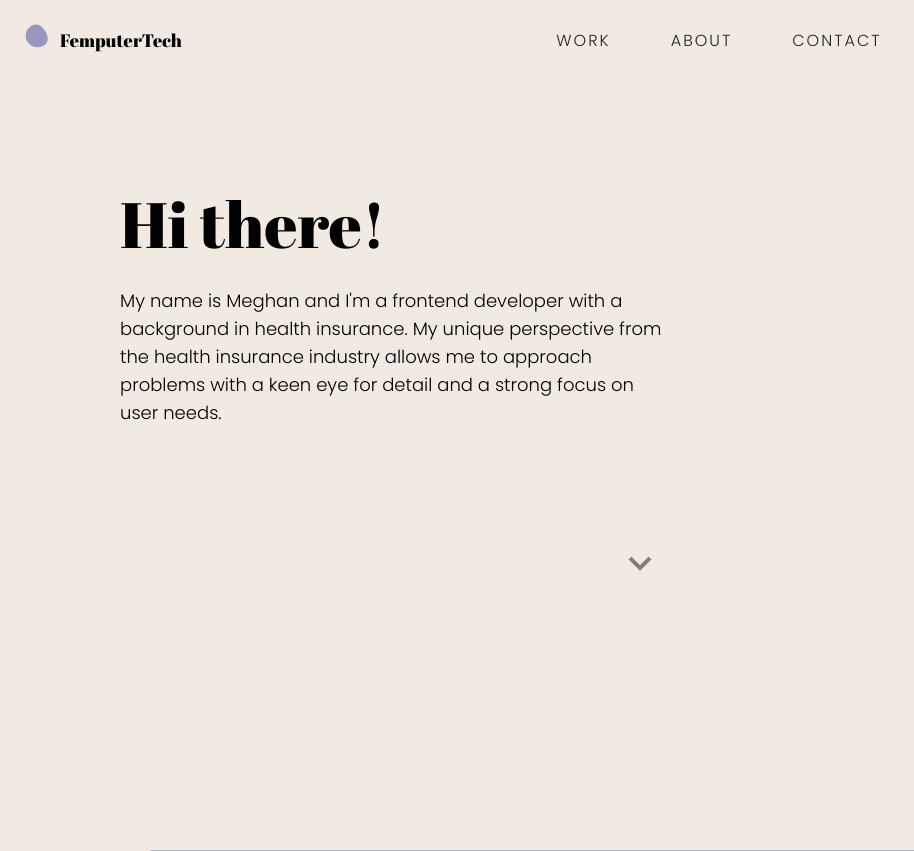
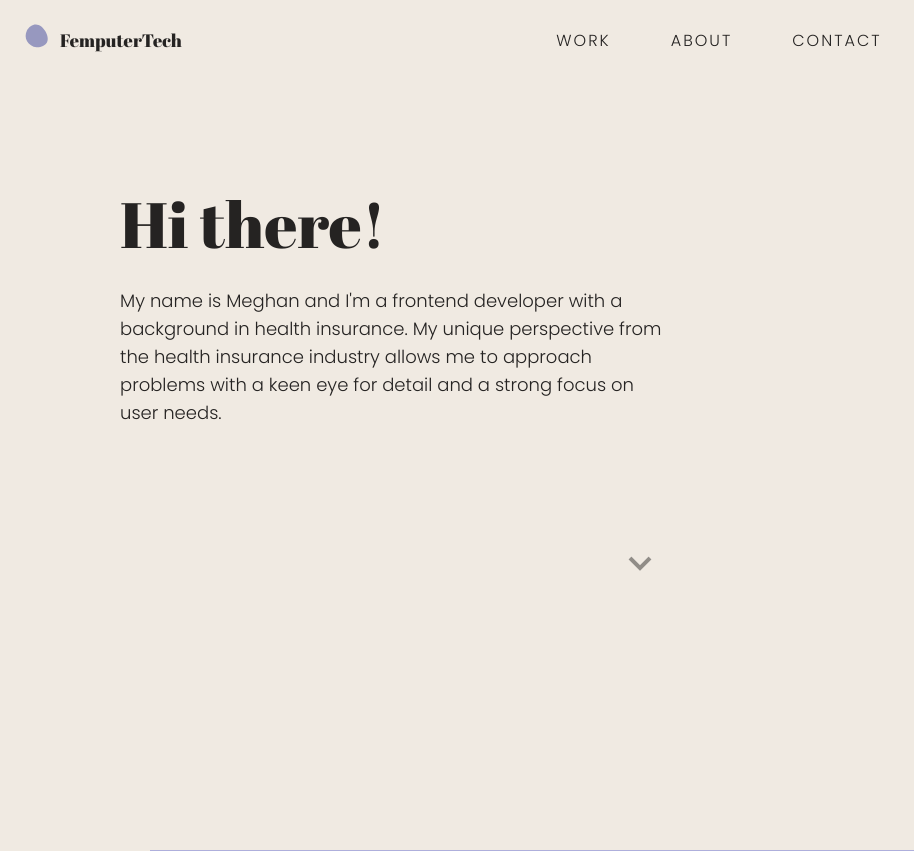
Before and after one commit to FemputerTech/MyWebsite, a Flask app: page / in a window 1280 px wide. Shown: the top 851 px of the page, without its empty margins (0-914 px from the left). Run offline with Flask 3, Linux system fonts and the light colour scheme; some libraries are stand-ins or nearby versions.

Commit message:
setup for dark mode and light mode

```diff
--- a/static/css/app.css
+++ b/static/css/app.css
@@ -3,7 +3,6 @@
 
 * {
   box-sizing: border-box;
-  font-family: "Poppins", "sans-serif";
   margin: 0;
   padding: 0;
 }
@@ -17,11 +16,19 @@
   --navbar-color: transparent;
   --hover-color: var(--primary-color-light);
 
-  /* Sizes */
+  --font-family: "Poppins", "sans-serif";
+  --font-heading: "Abril Fatface", "serif";
+}
+
+[data-theme="dark"] {
+  --body-color: #0a0a0a;
+  --text-normal: #e0e0e0;
 }
 
 body {
+  color: var(--text-normal);
   background-color: var(--body-color);
+  font-family: var(--font-family);
   font-size: 16px;
   font-weight: 300;
   height: 100vh;
--- a/static/css/hero.css
+++ b/static/css/hero.css
@@ -10,7 +10,7 @@
 }
 
 .hero-content h1 {
-  font-family: "Abril Fatface", serif;
+  font-family: var(--font-heading);
   font-size: 64px;
   font-weight: 400;
   margin-bottom: 20px;
@@ -25,7 +25,6 @@
   display: flex;
   justify-content: center;
   align-items: center;
-  /* background-color: #9798bf; */
 }
 
 .icon:hover {
--- a/static/css/navbar.css
+++ b/static/css/navbar.css
@@ -8,11 +8,10 @@
 
 .logo-image {
   width: 40px;
-  /* margin-right: 10px; */
 }
 
 .logo-text {
-  font-family: "Abril Fatface", serif;
+  font-family: var(--font-heading);
   font-size: 18px;
   font-weight: 100;
 }
@@ -52,3 +51,7 @@ nav {
   background-color: var(--hover-color);
   border-radius: 50px;
 }
+
+.theme-toggle:hover {
+  cursor: pointer;
+}
--- a/static/js/scripts.js
+++ b/static/js/scripts.js
@@ -4,3 +4,20 @@ function scrollToSection(sectionId) {
     section.scrollIntoView({ behavior: "smooth" });
   }
 }
+
+function toggleTheme() {
+  const currentTheme = document.documentElement.getAttribute("data-theme");
+  if (currentTheme === "dark") {
+    document.documentElement.removeAttribute("data-theme");
+    // Optionally change the icon to the moon (or another dark theme indicator)
+    document
+      .querySelector(".theme-toggle box-icon")
+      .setAttribute("name", "sun");
+  } else {
+    document.documentElement.setAttribute("data-theme", "dark");
+    // Optionally change the icon to the sun (or another light theme indicator)
+    document
+      .querySelector(".theme-toggle box-icon")
+      .setAttribute("name", "moon");
+  }
+}
--- a/templates/base.html
+++ b/templates/base.html
@@ -36,7 +36,14 @@
           </li>
         </ul>
       </nav>
-      <box-icon type="solid" name="sun"></box-icon>
+      <div class="theme-toggle">
+        <box-icon
+          color="var(--text-normal)"
+          type="solid"
+          name="sun"
+          onclick="toggleTheme()"
+        ></box-icon>
+      </div>
     </header>
     <main>{% block content %}{% endblock %}</main>
     <footer></footer>
```
